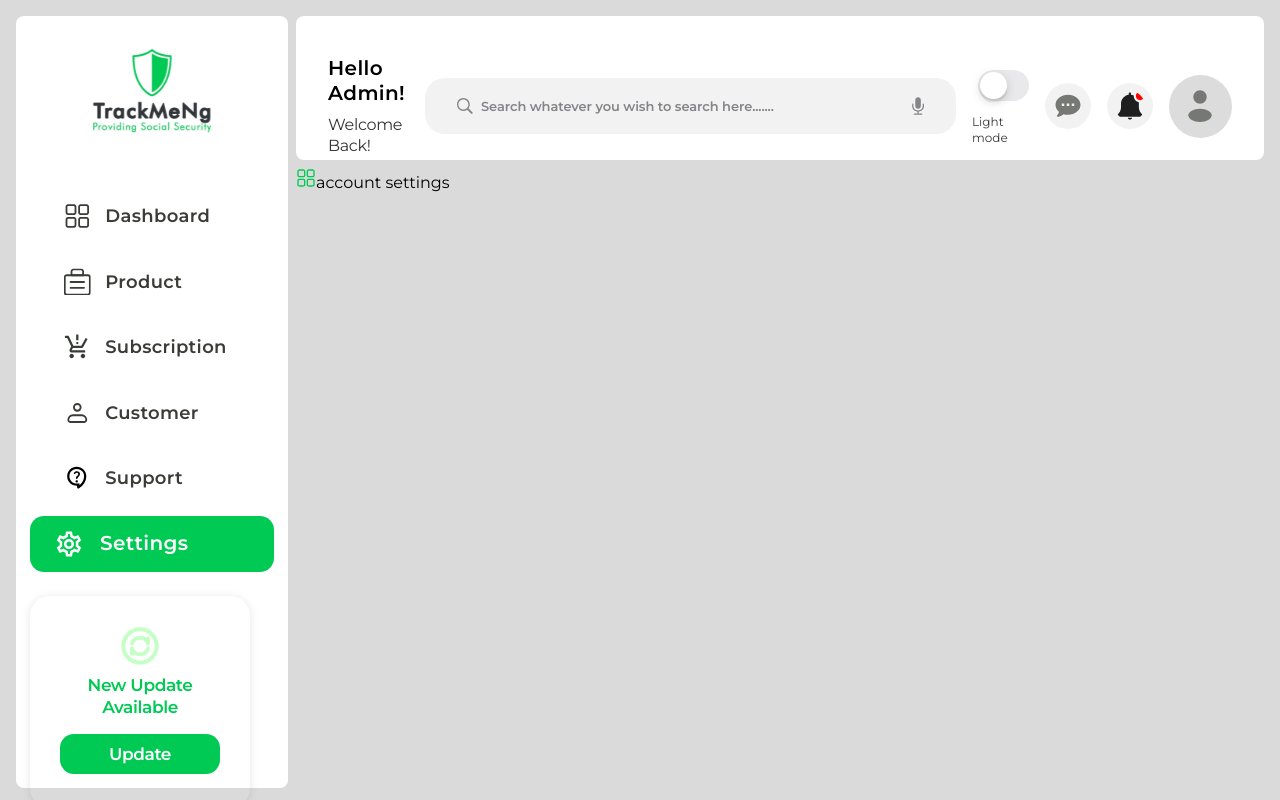
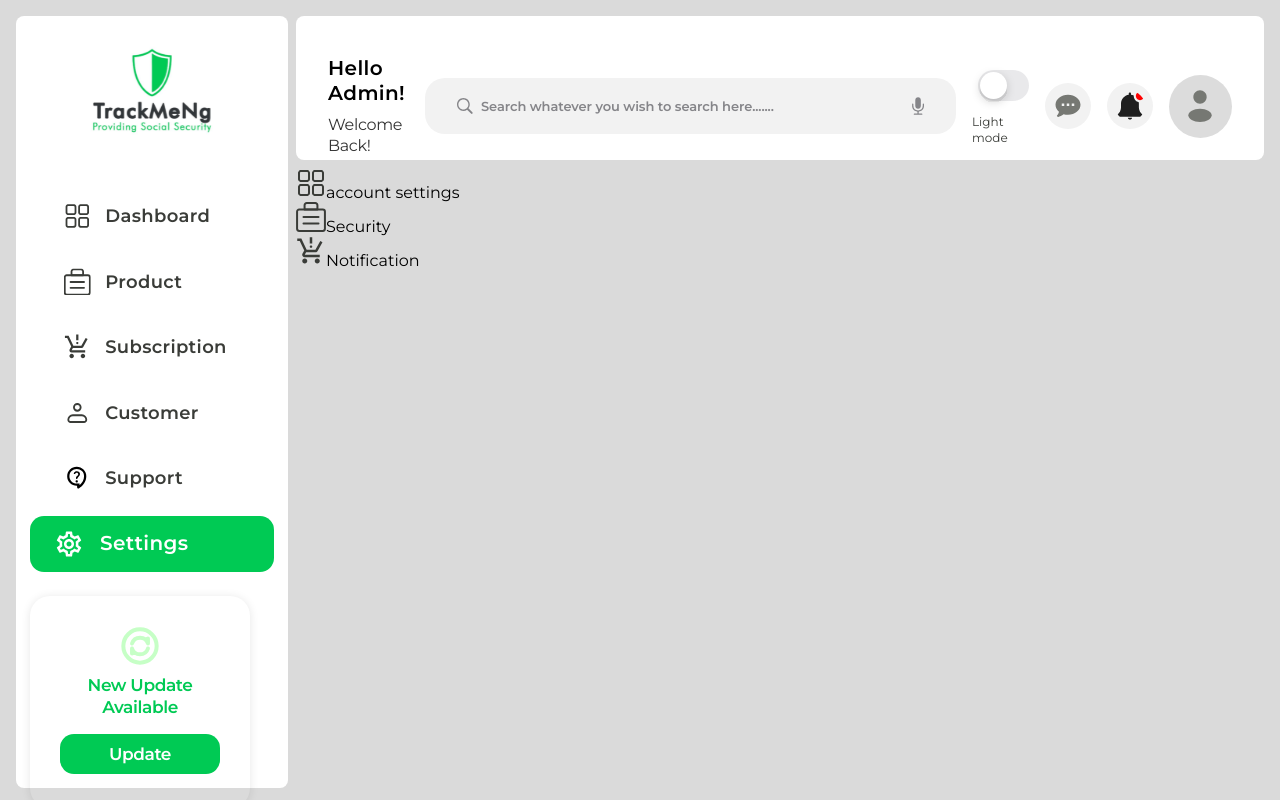
Before and after one commit to TrackMe-NG/dashboard_main, a React (Vite) app: page /settings in a window 1280 px wide. Built offline with nearby package versions, Linux system fonts and the light colour scheme.

Commit message:
chores: updated settingsNav component

```diff
--- a/src/(components)/SettingsNav.jsx
+++ b/src/(components)/SettingsNav.jsx
@@ -1,14 +1,23 @@
-import { dashboard_primary_icon } from "../assets/image";
+import {
+  dashboard_dark_icon,
+  dashboard_primary_icon,
+  shopping_bag_icon,
+  shopping_bag_primary_icon,
+  subscription_dark_icon,
+  subscription_primary_icon,
+} from "../assets/image";
 
 const SettingsNav = () => {
   return (
     <aside className="settings_nav">
       <div className="settings_nav_inner">
         <ul>
-          <li>
-            <img src={dashboard_primary_icon} alt="nav-icon" />
-            account settings
-          </li>
+          {settingsItems.map((item) => (
+            <li key={item.id}>
+              <img src={item.icon_src} alt="nav-icon" />
+              {item.title}
+            </li>
+          ))}
         </ul>
       </div>
     </aside>
@@ -16,3 +25,29 @@ const SettingsNav = () => {
 };
 
 export default SettingsNav;
+
+const settingsItems = [
+  {
+    id: 1,
+    icon_src: dashboard_dark_icon,
+    icon_src_active: dashboard_primary_icon,
+    title: "account settings",
+    link: "/",
+  },
+
+  {
+    id: 2,
+    icon_src: shopping_bag_icon,
+    icon_src_active: shopping_bag_primary_icon,
+    title: "Security",
+    link: "/",
+  },
+
+  {
+    id: 3,
+    icon_src: subscription_dark_icon,
+    icon_src_active: subscription_primary_icon,
+    title: "Notification",
+    link: "/",
+  },
+];
```
